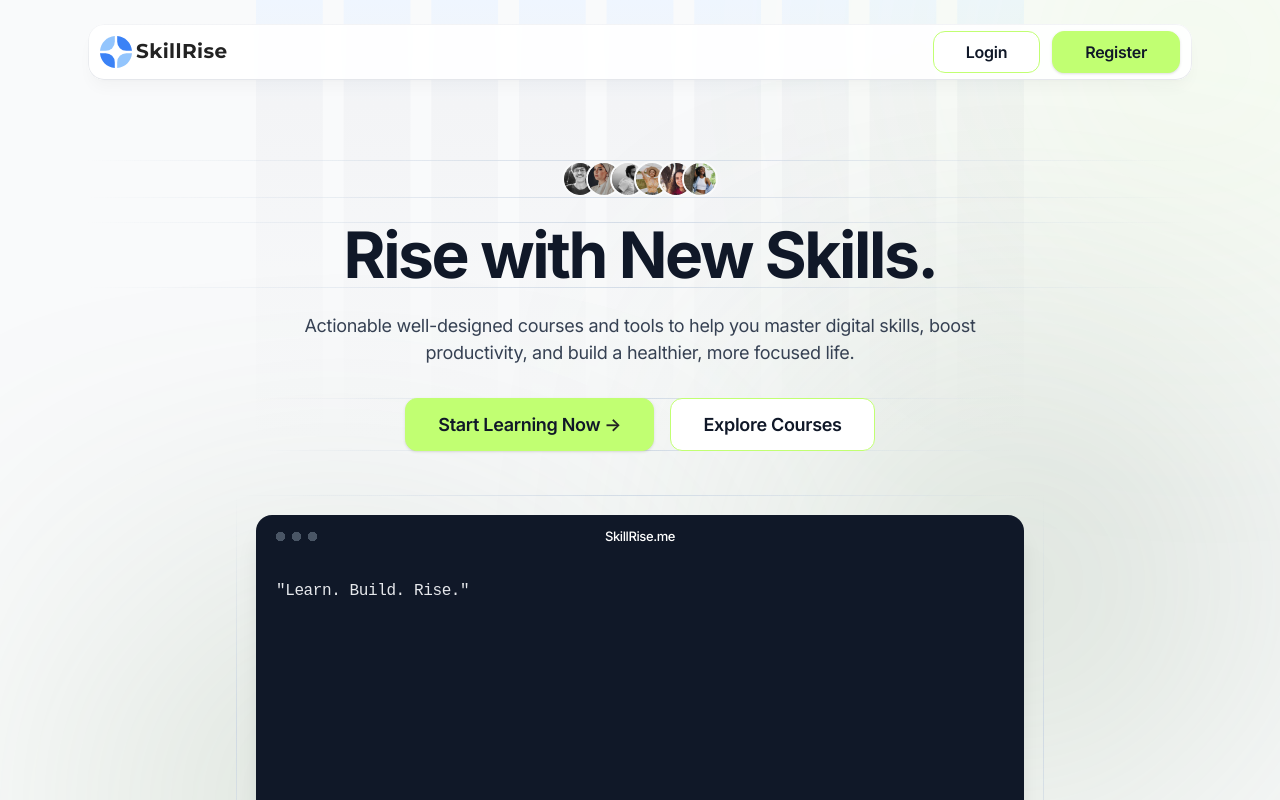
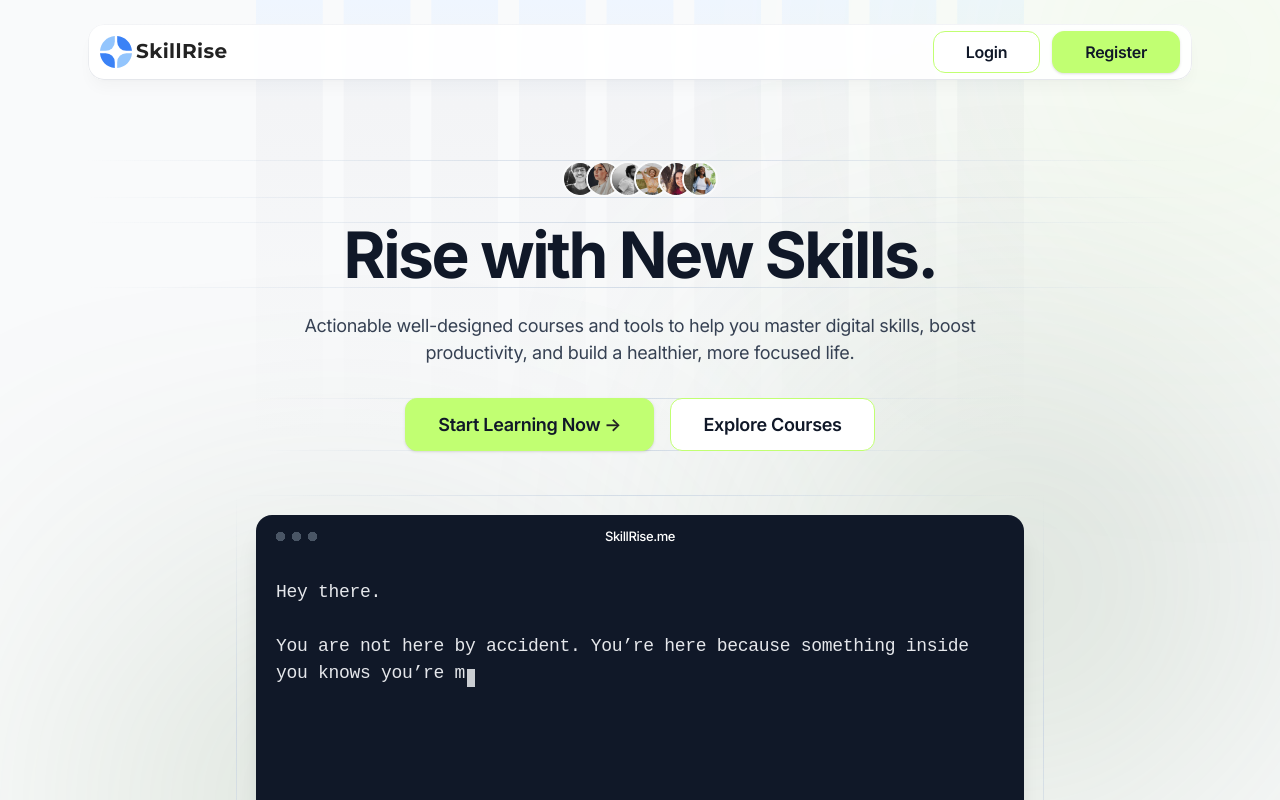
Before and after one commit to newchaptertech/skillrise, a Next.js app: page / in a window 1280 px wide. Shown: the top 800 px of the page. Built offline with nearby package versions, Linux system fonts and the light colour scheme.

Commit message:
Add typing effect for motivational message in HeroHome component

```diff
--- a/components/hero-home.tsx
+++ b/components/hero-home.tsx
@@ -1,3 +1,5 @@
+"use client";
+
 import Image from "next/image";
 import PageIllustration from "@/components/page-illustration";
 import Avatar01 from "@/public/images/avatar-01.jpg";
@@ -6,8 +8,32 @@ import Avatar03 from "@/public/images/avatar-03.jpg";
 import Avatar04 from "@/public/images/avatar-04.jpg";
 import Avatar05 from "@/public/images/avatar-05.jpg";
 import Avatar06 from "@/public/images/avatar-06.jpg";
+import { useState, useEffect } from "react";
 
 export default function HeroHome() {
+  // Motivational message to type out
+  const message = `Hey there.\n\nYou are not here by accident. You’re here because something inside you knows you’re meant for more — more clarity, more strength, more growth.\n\nYou don’t need to be perfect to begin. You just need to begin.\n\nEvery small step you take today is a signal to your future self: “I’m ready to rise.”\n\nLet’s start.`;
+  const [displayed, setDisplayed] = useState("");
+  const [idx, setIdx] = useState(0);
+  const [showCursor, setShowCursor] = useState(true);
+
+  useEffect(() => {
+    if (idx < message.length) {
+      const timeout = setTimeout(() => {
+        setDisplayed((prev) => prev + message[idx]);
+        setIdx((prev) => prev + 1);
+      }, 65); // slower typing speed
+      return () => clearTimeout(timeout);
+    }
+  }, [idx, message]);
+
+  useEffect(() => {
+    const cursorInterval = setInterval(() => {
+      setShowCursor((prev) => !prev);
+    }, 500);
+    return () => clearInterval(cursorInterval);
+  }, []);
+
   return (
     <section className="relative">
       <PageIllustration />
@@ -128,11 +154,21 @@ export default function HeroHome() {
                   SkillRise.me
                 </span>
               </div>
-              <div className="font-mono text-gray-500 [&_span]:opacity-0">
-                <span className="animate-[code-1_10s_infinite] text-gray-200">
-                  "Learn. Build. Rise."
-                </span>
-                {/* Remove all npm/code references, keep this area clean or add a tagline if needed */}
+              <div className="font-mono text-gray-200 text-lg min-h-[2.5em]">
+                {displayed.split("\n").map((line, i) => (
+                  <span key={i}>
+                    {line}
+                    {i !== displayed.split("\n").length - 1 && <br />}
+                  </span>
+                ))}
+                <span
+                  className={
+                    showCursor
+                      ? "inline-block w-2 bg-gray-200 animate-pulse align-bottom"
+                      : "inline-block w-2 bg-transparent align-bottom"
+                  }
+                  style={{ height: "1em", marginLeft: 2 }}
+                />
               </div>
             </div>
           </div>
```
